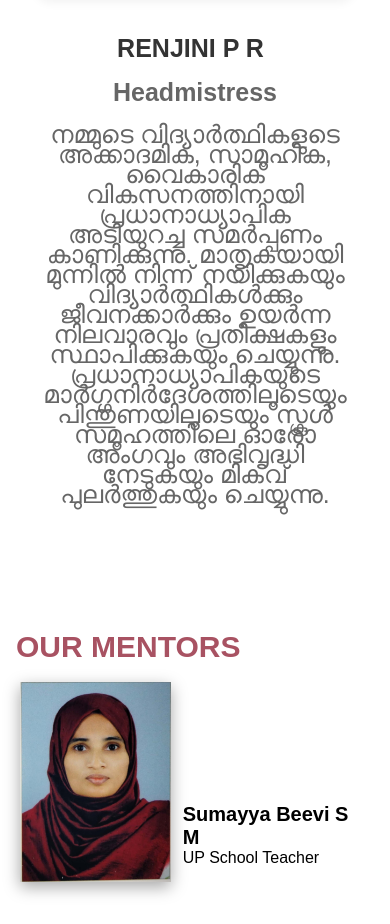
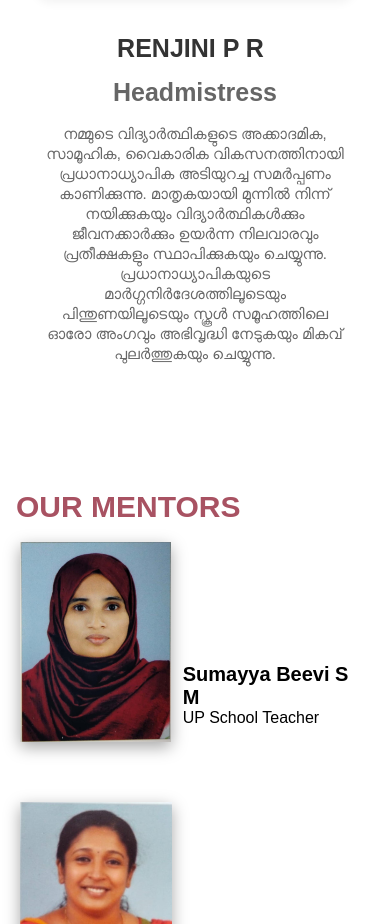
Before and after one commit to ArjKre/UP_School, a plain HTML site: page pages/educators.html in a window 390 px wide. Shown: the part 2260-3184 px from the top of the page. Drawn offline with nearby package versions, Linux system fonts and the light colour scheme; a web font is replaced by a local one.

Commit message:
headmistress section changes

```diff
--- a/css/educators.css
+++ b/css/educators.css
@@ -513,7 +513,7 @@
 
   .text-blk.description {
     text-align: center;
-    font-size: 25px;
+    font-size: 20px;
   }
 
   .allText {
@@ -570,7 +570,7 @@
   }
 
   .text-blk.description {
-    font-size: 25px;
+    font-size: 15px;
     padding-top: 0px;
     padding-right: 0px;
     padding-bottom: 0px;
```
